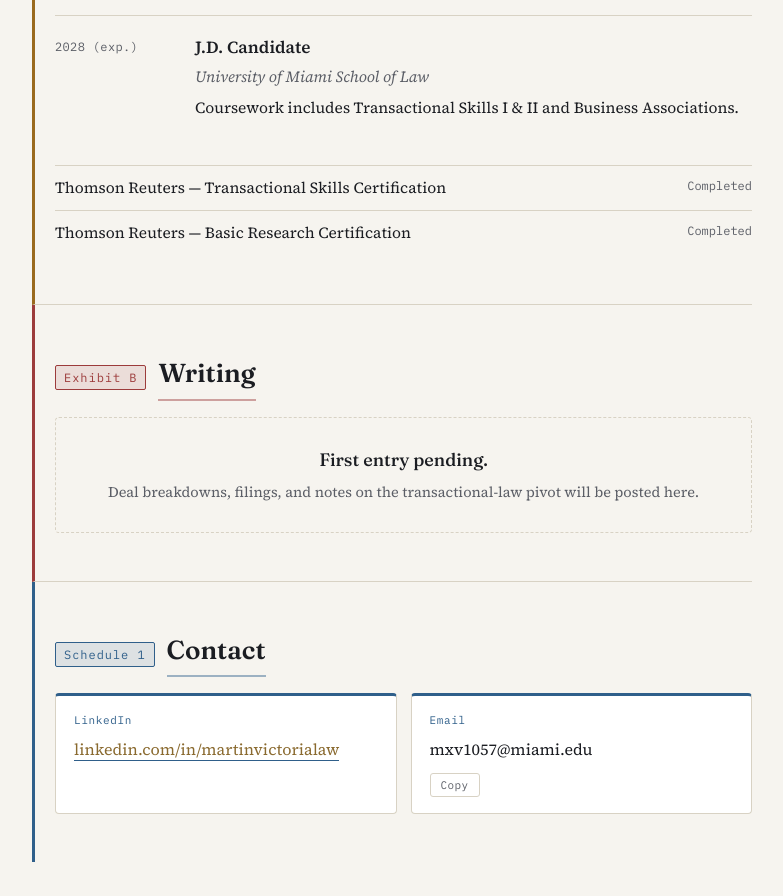
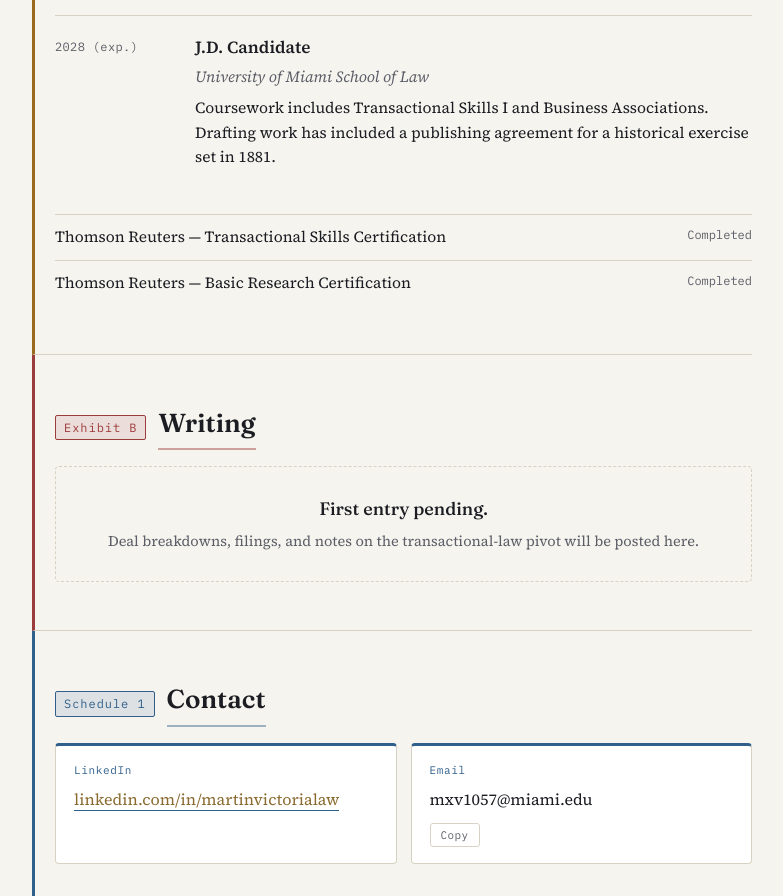
Before and after one commit to ginimartini/martinvictorialaw, a plain HTML site: page index.html in a window 1280 px wide. Shown: the part 1357-2253 px from the top of the page, without its empty margins (248-1031 px from the left). Drawn offline with Linux system fonts and the light colour scheme.

Commit message:
Add files via upload

```diff
--- a/index.html
+++ b/index.html
@@ -490,7 +490,7 @@ section.exhibit.in-view{
       <div class="what">
         <h3>J.D. Candidate</h3>
         <p class="org">University of Miami School of Law</p>
-        <p>Coursework includes Transactional Skills I &amp; II and Business Associations.</p>
+        <p>Coursework includes Transactional Skills I and Business Associations. Drafting work has included a publishing agreement for a historical exercise set in 1881.</p>
       </div>
     </div>
 
```
